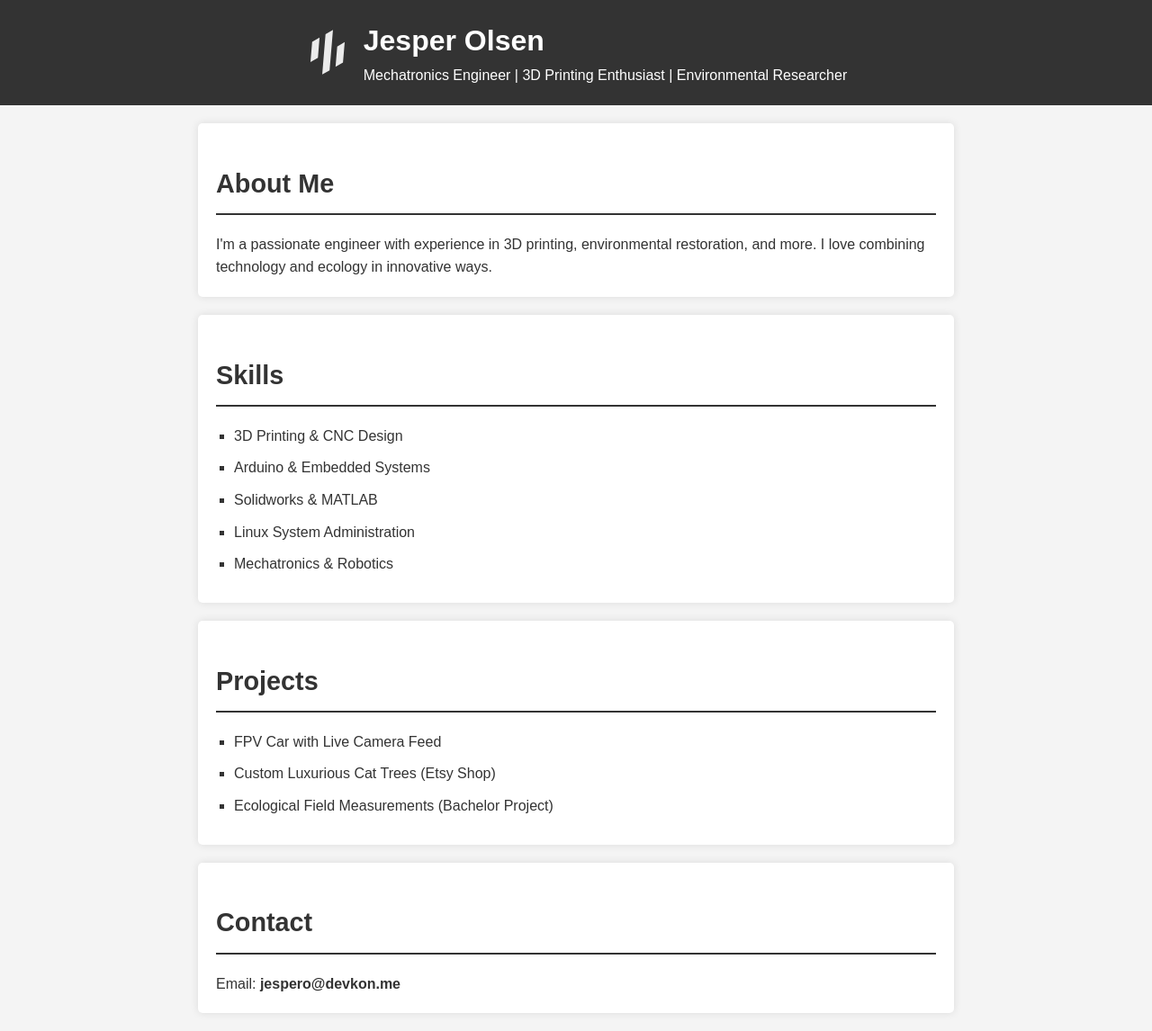
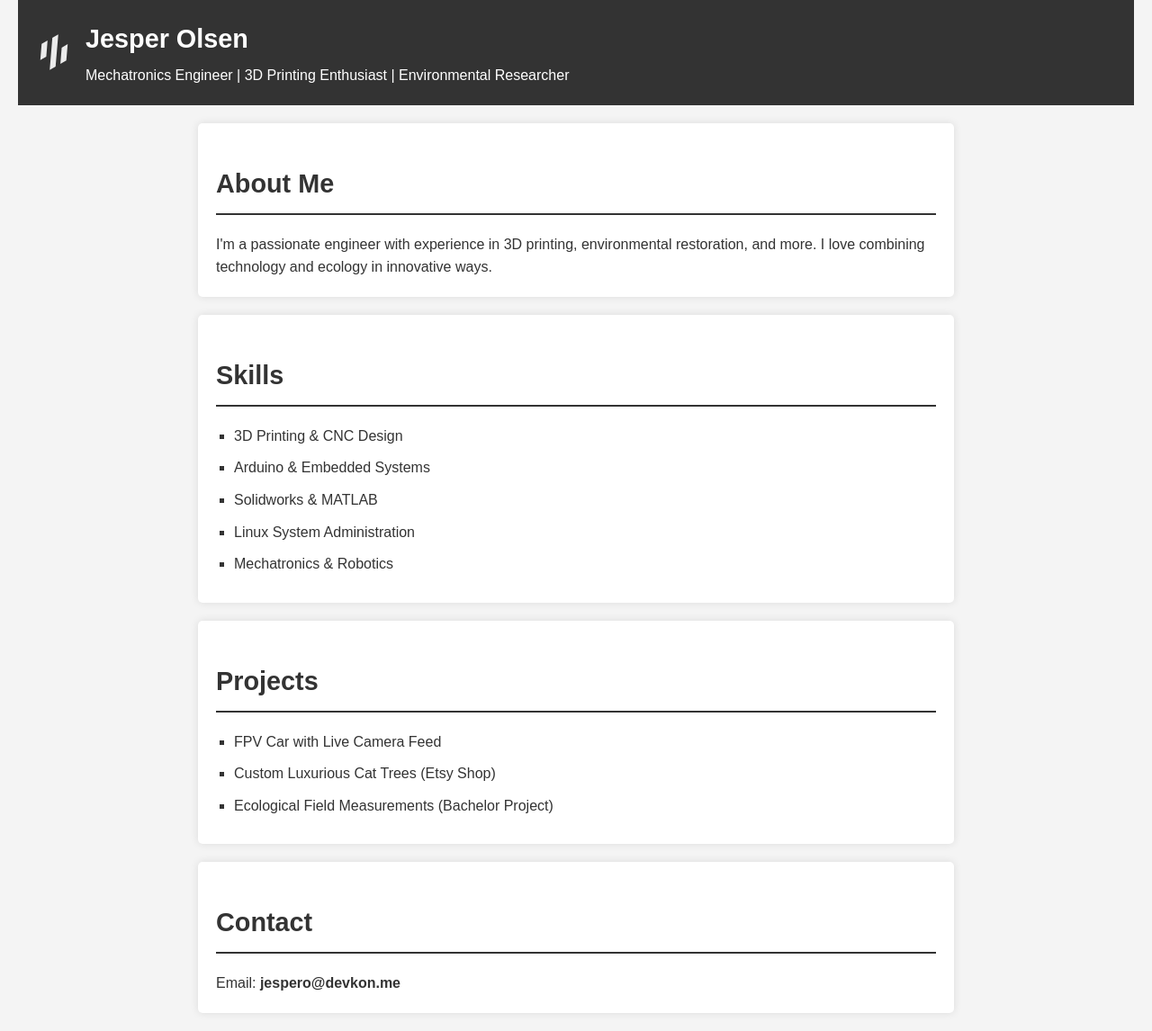
Before and after one commit to ExtinctFox/ExtinctFox.github.io, a Jekyll site: the page index.html, which Jekyll copies as it is, in a window 1280 px wide. Shown: the whole page at 90% size. Built offline with Jekyll 4.4.1, drawn with Linux system fonts in a browser that asks for light colours.

Commit message:
Relocated logo

```diff
--- a/index.html
+++ b/index.html
@@ -16,7 +16,7 @@
         <!-- Logo (Favicon) -->
         <img src="/assets/icons/favicon.svg" alt="Jesper Olsen Logo" class="logo">
 
-        <!-- Title and Description -->
+        <!-- Title and Description wrapped in a div -->
         <div class="header-text">
             <h1>Jesper Olsen</h1>
             <p>Mechatronics Engineer | 3D Printing Enthusiast | Environmental Researcher</p>
--- a/styles.css
+++ b/styles.css
@@ -11,29 +11,31 @@ body {
 header {
     background-color: #333;
     color: white;
-    padding: 20px 0;
+    padding: 20px;
     display: flex;
-    align-items: center;
-    justify-content: center; /* Center content horizontally */
+    align-items: center;  /* Vertically center items */
+    justify-content: flex-start; /* Align everything to the left */
+    max-width: 1200px;
+    margin: 0 auto; /* Center header content on the page */
 }
 
 .logo {
-    width: 50px; /* Smaller size for the logo */
+    width: 40px;  /* Adjust the size of the logo */
     height: auto;
-    margin-right: 15px; /* Space between the logo and text */
+    margin-right: 15px;  /* Space between logo and text */
 }
 
 .header-text {
-    text-align: left; /* Align text to the left */
+    text-align: left;  /* Ensure text is aligned to the left */
 }
 
 header h1 {
     margin: 0;
-    font-size: 2em; /* Adjust font size */
+    font-size: 1.8em;  /* Adjust font size */
 }
 
 header p {
-    margin: 0;
+    margin: 5px 0 0;  /* Slight margin to add space between name and subtitle */
     font-size: 1em;
     font-weight: 300;
 }
```
